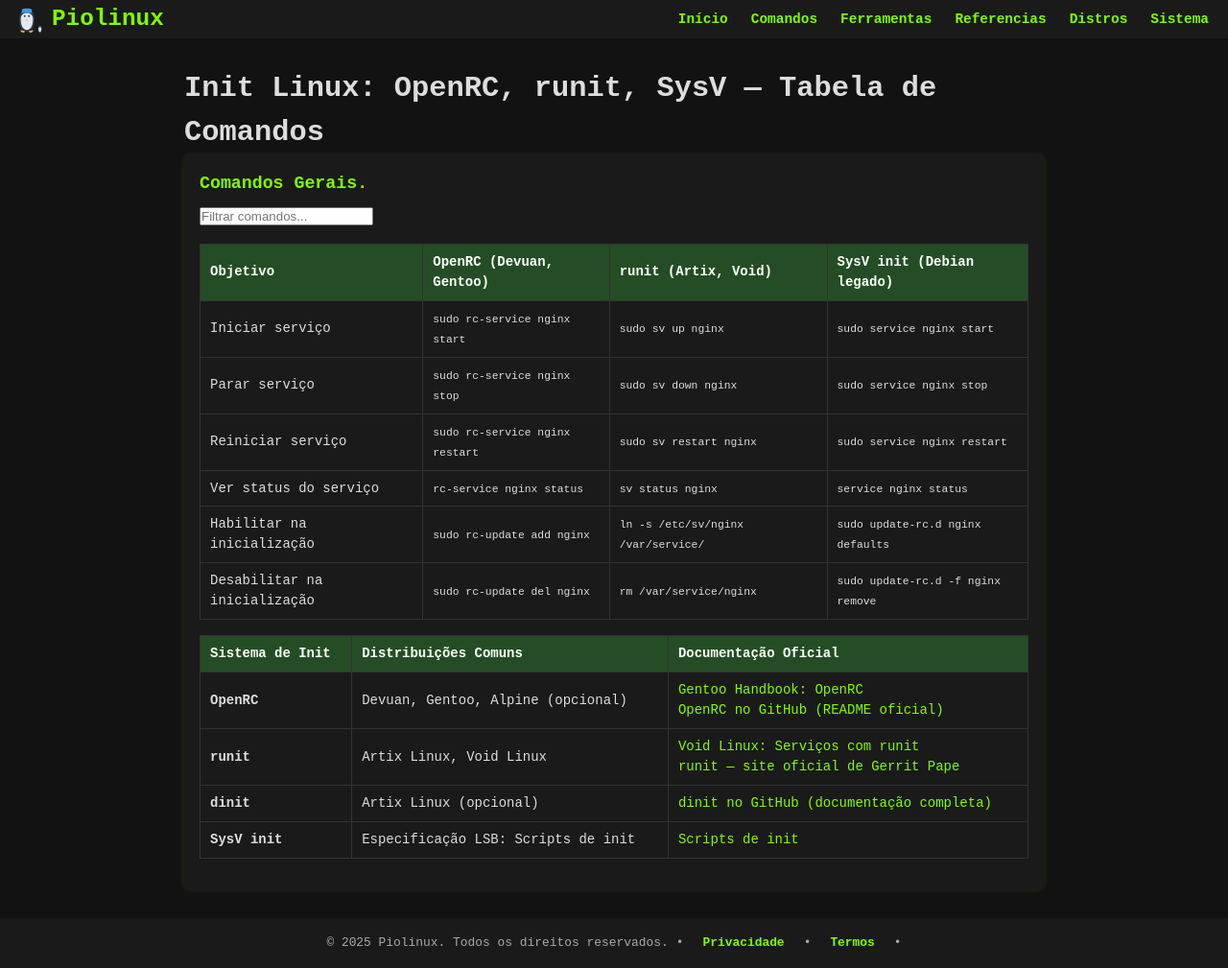
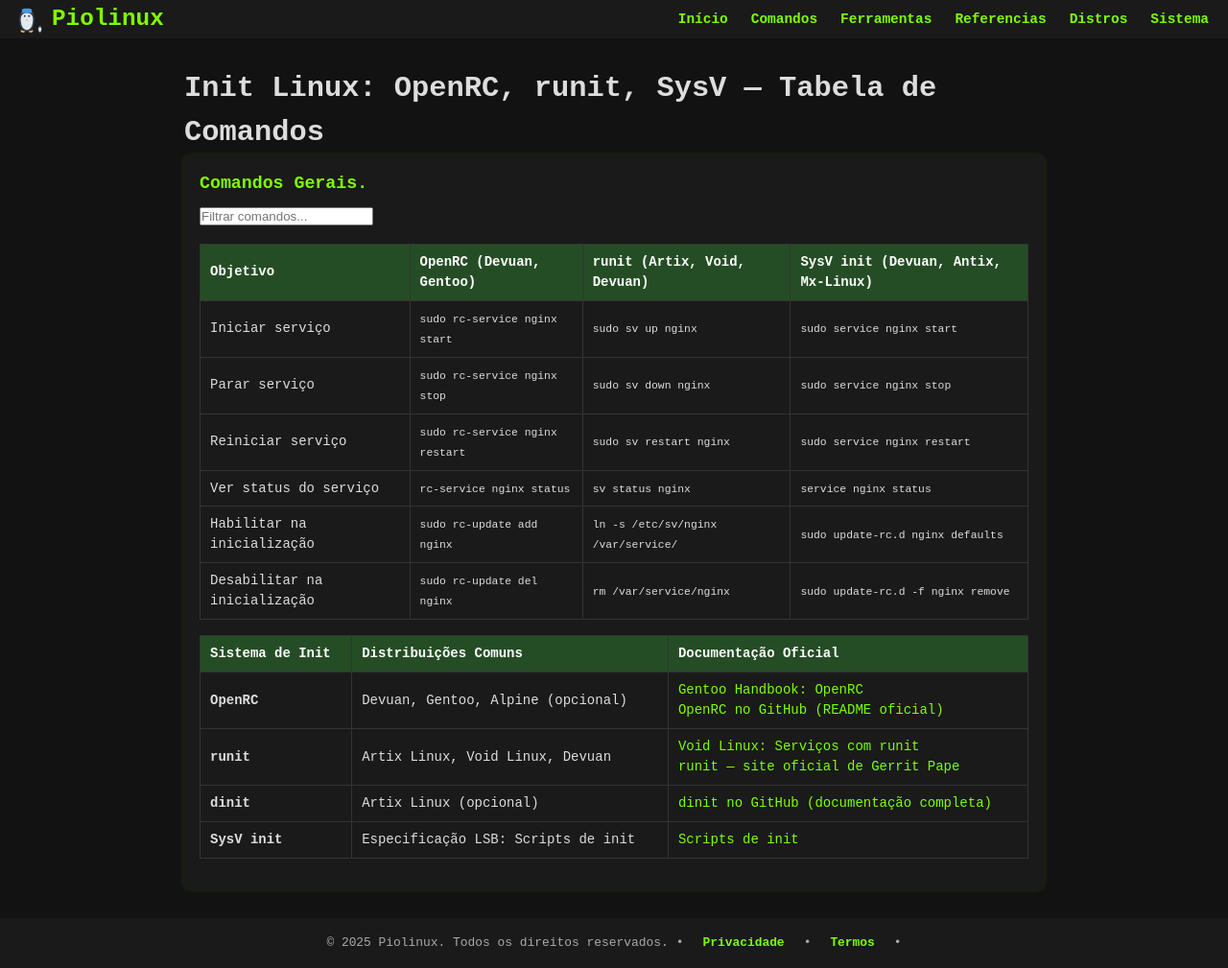
Before and after one commit to Piolinux/piolinux-site, a Jekyll site: the page built from _pages/_comandos/sistemas-de-inicializacao.md, in a window 1280 px wide. Shown: the whole page at 96% size. Built offline with Jekyll 4.4.1, drawn with Linux system fonts in a browser that asks for light colours.

Commit message:
Update sistemas-de-inicializacao.md

```diff
--- a/_pages/_comandos/sistemas-de-inicializacao.md
+++ b/_pages/_comandos/sistemas-de-inicializacao.md
@@ -27,8 +27,8 @@ function filtrarLinhas(termo) {
     <tr>
       <th>Objetivo</th>
       <th>OpenRC (Devuan, Gentoo)</th>
-      <th>runit (Artix, Void)</th>
-      <th>SysV init (Debian legado)</th>
+      <th>runit (Artix, Void, Devuan)</th>
+      <th>SysV init (Devuan, Antix, Mx-Linux)</th>
     </tr>
   </thead>
   <tbody>
@@ -88,7 +88,7 @@ function filtrarLinhas(termo) {
     </tr>
     <tr>
       <td><strong>runit</strong></td>
-      <td>Artix Linux, Void Linux</td>
+      <td>Artix Linux, Void Linux, Devuan</td>
       <td><a href="https://docs.voidlinux.org/config/services/index.html" target="_blank" rel="noopener">Void Linux: Serviços com runit</a><br>
           <a href="https://smarden.org/runit/" target="_blank" rel="noopener">runit — site oficial de Gerrit Pape</a></td>
     </tr>
```
